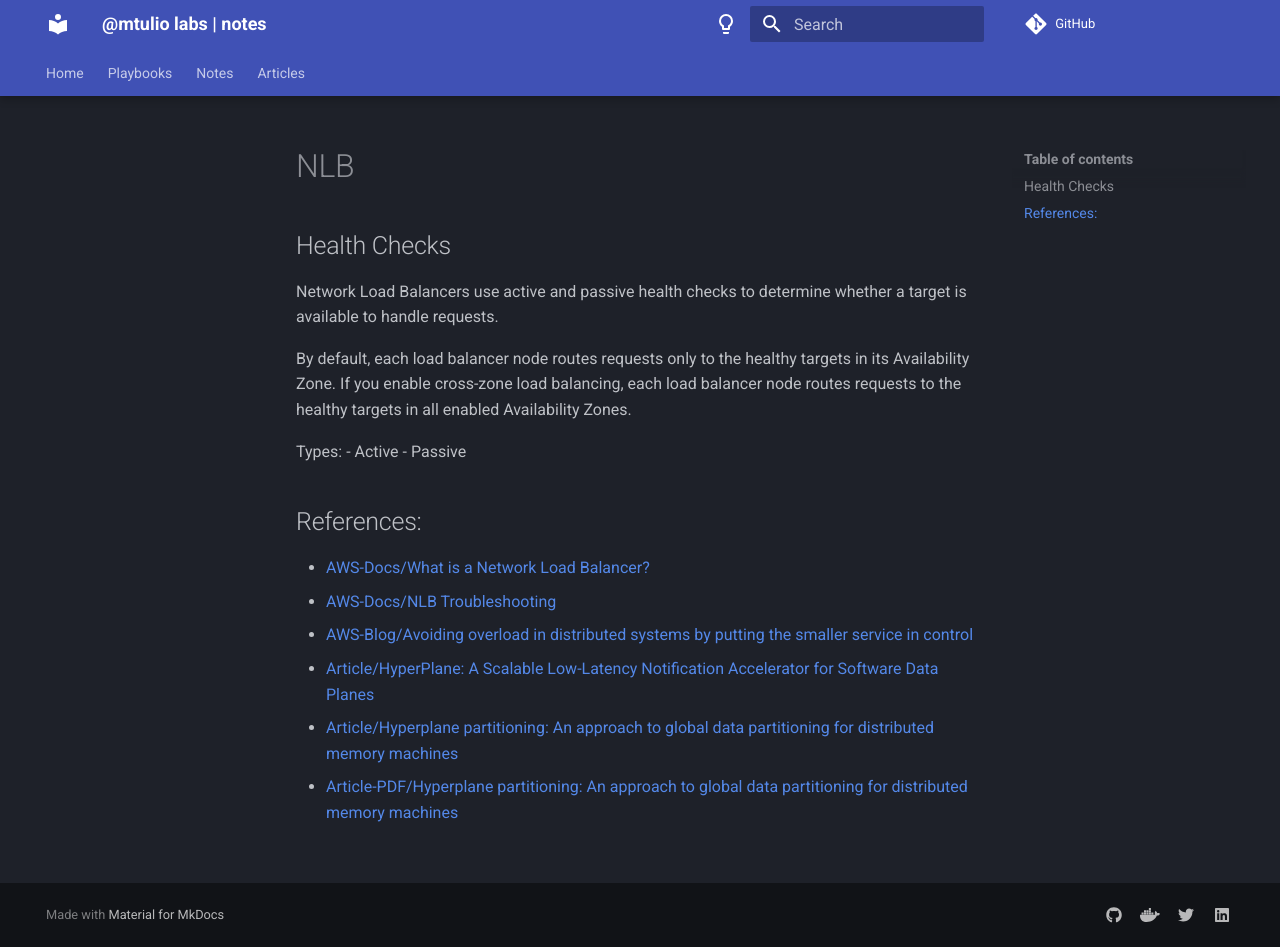
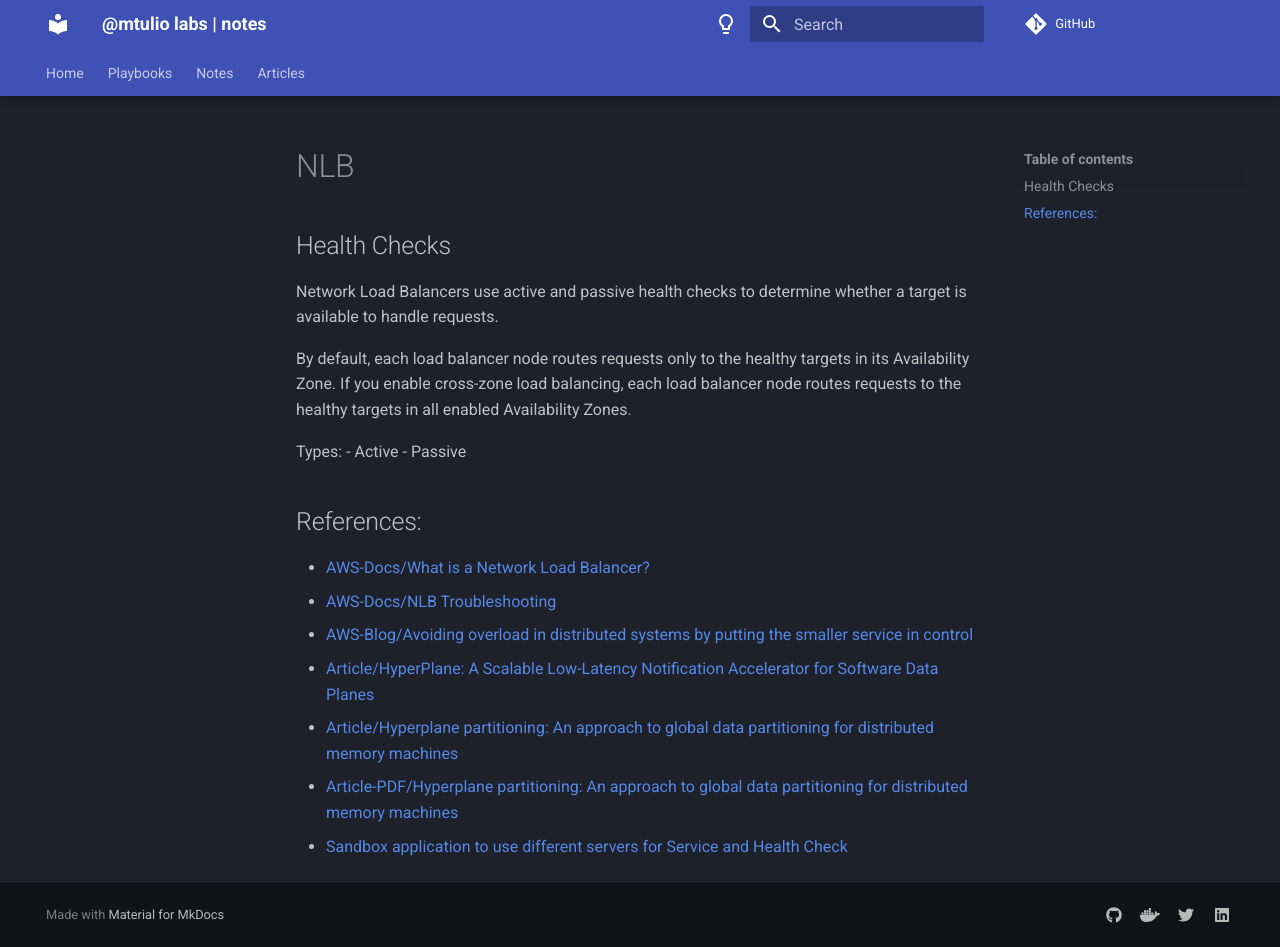
Before and after one commit to mtulio/mtulio.labs, an MkDocs documentation site: the page built from docs/notes/cloud/aws-nlb.md, in a window 1280 px wide and 947 px high. Built offline with MkDocs 1.6.1 and Material for MkDocs 9.7.7, drawn with Linux system fonts in a browser that asks for light colours; comment, search, counter and statistics services are not loaded.

Commit message:
docs/aws-nlb: update sandbox app

```diff
--- a/docs/notes/cloud/aws-nlb.md
+++ b/docs/notes/cloud/aws-nlb.md
@@ -20,3 +20,4 @@ Types:
 - [Article/HyperPlane: A Scalable Low-Latency Notification Accelerator for Software Data Planes](https://www.microarch.org/micro53/papers/738300a852.pdf)
 - [Article/Hyperplane partitioning: An approach to global data partitioning for distributed memory machines](https://www.researchgate.net/publication/3796478_Hyperplane_partitioning_An_approach_to_global_data_partitioning_for_distributed_memory_machines)
 - [Article-PDF/Hyperplane partitioning: An approach to global data partitioning for distributed memory machines](https://www.researchgate.net/profile/Yn-Srikant/publication/3796478_Hyperplane_partitioning_An_approach_to_global_data_partitioning_for_distributed_memory_machines/links/5460e5740cf2c1a63bff7671/Hyperplane-partitioning-An-approach-to-global-data-partitioning-for-distributed-memory-machines.pdf?origin=publication_detail)
+- [Sandbox application to use different servers for Service and Health Check](https://github.com/mtulio/go-lab-api/blob/main/cmd/lab-app-server/main.go)
```
